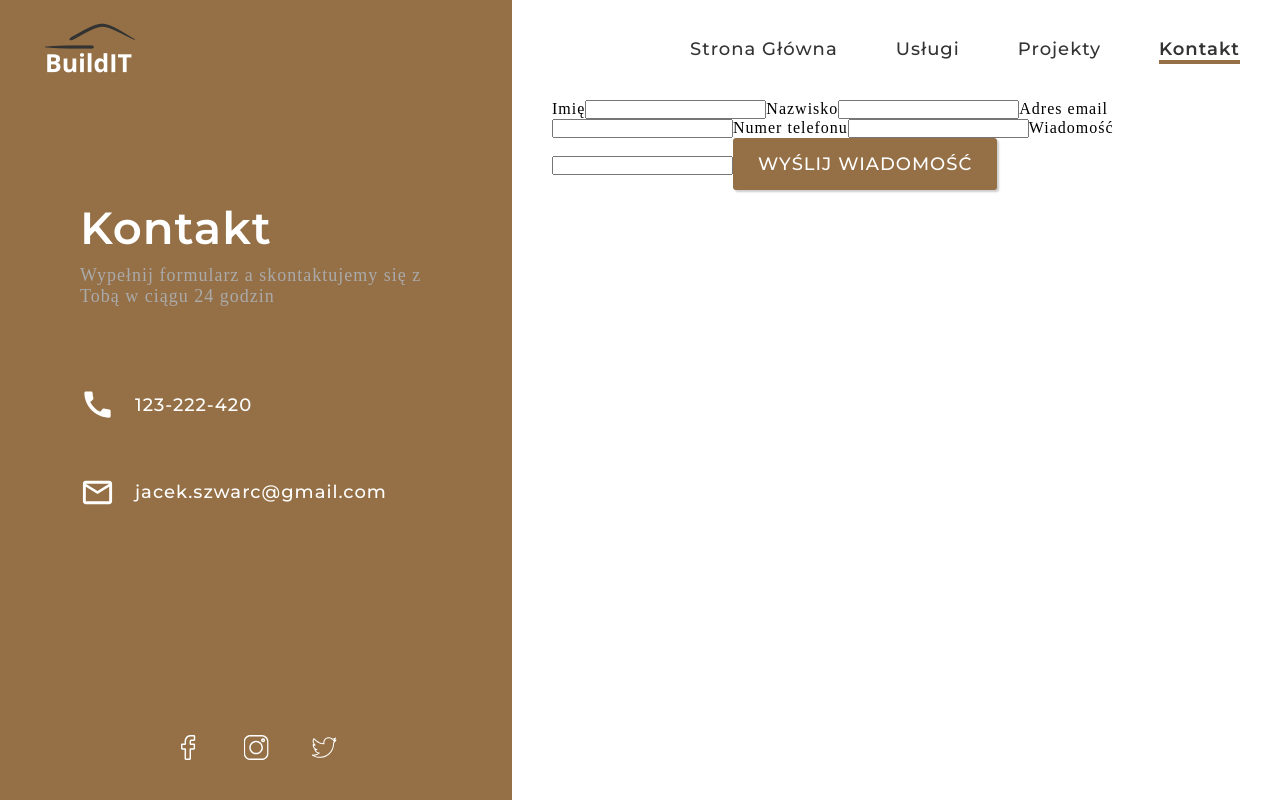
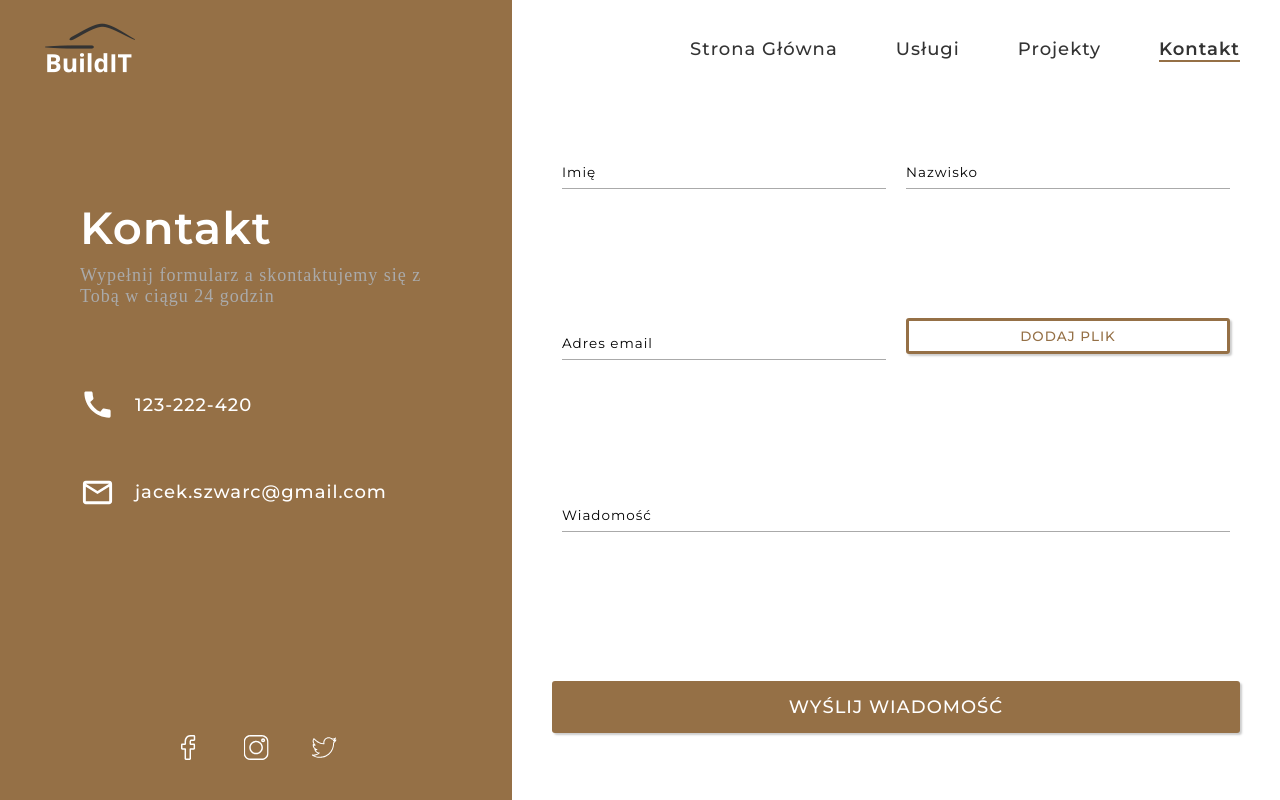
Before and after one commit to oevadee/kosztorysy-1, a React (Create React App) app in the folder client/: page /contact in a window 1280 px wide. Built offline with nearby package versions, Linux system fonts and the light colour scheme.

Commit message:
contact page ui done

```diff
--- a/client/src/App.js
+++ b/client/src/App.js
@@ -29,13 +29,13 @@ function App() {
         <Footer />
       </Route>
       {/* Gallery */}
-      <Route exact path="/gallery">
+      <Route exact path="/gallery/page/:page">
         <Navbar />
         <Gallery />
         <Footer />
       </Route>
       {/* Gallery Preview */}
-      <Route exact path="/gallery/preview">
+      <Route exact path="/gallery/preview/:id">
         <GalleryPreview />
       </Route>
       {/* Contact */}
--- /dev/null
+++ b/client/src/components/Form.js
@@ -0,0 +1,148 @@
+import React, { useState, useRef } from "react";
+import { Formik, Field } from "formik";
+import axios from "axios";
+import "./styles/Form.scss";
+
+// Components
+import Alert from "../components/Alert";
+import Button from "../components/Button";
+
+const Form = () => {
+  const emailPattern = /^(([^<>()\]\\.,;:\s@"]+(\.[^<>()\]\\.,;:\s@"]+)*)|(".+"))@((\[[0-9]{1,3}\.[0-9]{1,3}\.[0-9]{1,3}\.[0-9]{1,3}\])|(([a-zA-Z\-0-9]+\.)+[a-zA-Z]{2,}))$/;
+
+  const [err, setErr] = useState(<></>);
+
+  const label1 = useRef();
+
+  const handleChange = (values) => {
+    values.target.value !== ""
+      ? (label1.current.className =
+          "formContainer__form__row__field__label-active")
+      : (label1.current.className = "formContainer__form__row__field__label");
+  };
+
+  const handleSubmit = (values) => {
+    console.log(values);
+    if (values.firstName.length <= 2) {
+      setErr(<Alert text="Imię jest za krótkie" />);
+    } else if (values.lastName.length <= 2) {
+      setErr(<Alert text="Nazwisko jest za krótkie" />);
+    } else if (!values.email.toLowerCase().match(emailPattern)) {
+      setErr(<Alert text="Email jest niepoprawny" />);
+    } else if (values.message.length <= 10) {
+      setErr(<Alert text="Wiadomość jest za krótka" />);
+    } else {
+      setErr(<Alert text="Wysłano!" />);
+      setTimeout(() => {
+        setErr(<></>);
+      }, 3000);
+
+      axios
+        .post("/sendForm", values)
+        .then((res) => console.log("success"))
+        .catch((err) => console.log(err));
+    }
+  };
+
+  return (
+    <div className="formContainer">
+      <Formik
+        initialValues={{
+          firstName: "",
+          lastName: "",
+          email: "",
+          file: "",
+          message: "",
+        }}
+        onSubmit={handleSubmit}
+      >
+        {(formProps) => (
+          <form
+            className="formContainer__form"
+            onSubmit={formProps.handleSubmit}
+          >
+            <div className="formContainer__form__row">
+              <div className="formContainer__form__row__field">
+                <Field
+                  className="formContainer__form__row__field__input"
+                  name={"firstName"}
+                  type="text"
+                  value={formProps.values.name}
+                  onChange={handleChange}
+                />
+                <label
+                  ref={label1}
+                  className="formContainer__form__row__field__label"
+                >
+                  Imię
+                </label>
+              </div>
+
+              <div className="formContainer__form__row__field">
+                <Field
+                  className="formContainer__form__row__field__input"
+                  name={"lastName"}
+                  type="text"
+                />
+                <label className="formContainer__form__row__field__label">
+                  Nazwisko
+                </label>
+              </div>
+            </div>
+
+            <div className="formContainer__form__row">
+              <div className="formContainer__form__row__field">
+                <Field
+                  className="formContainer__form__row__field__input"
+                  name={"email"}
+                  type="text"
+                />
+                <label className="formContainer__form__row__field__label">
+                  Adres email
+                </label>
+              </div>
+
+              <div className="formContainer__form__row__field">
+                <label className="formContainer__form__row__field__fileLabel">
+                  <input
+                    onChange={(e) =>
+                      formProps.setFieldValue("file", e.target.files[0])
+                    }
+                    name={"file"}
+                    type="file"
+                    style={{ display: "none" }}
+                  />
+                  <a>
+                    Dodaj plik
+                  </a>
+                </label>
+              </div>
+            </div>
+
+            <div className="formContainer__form__row">
+              <div className="formContainer__form__row__field">
+                <Field
+                  className="formContainer__form__row__field__input"
+                  name={"message"}
+                  type="text"
+                />
+                <label className="formContainer__form__row__field__label">
+                  Wiadomość
+                </label>
+              </div>
+            </div>
+
+            <Button
+              text="Wyślij wiadomość"
+              type="secondary-full"
+              submit="submit"
+            />
+          </form>
+        )}
+      </Formik>
+      {err}
+    </div>
+  );
+};
+
+export default Form;
--- a/client/src/components/styles/Button.scss
+++ b/client/src/components/styles/Button.scss
@@ -12,7 +12,7 @@
   transition: $transision-snap;
   cursor: pointer;
     &:active{
-      transform: translateY(1px);
+      transform: translateY(3px);
     }
 }
 
--- /dev/null
+++ b/client/src/components/styles/Form.scss
@@ -0,0 +1,67 @@
+@import './Button.scss';
+@import '../../styles/variables';
+
+.formContainer {
+  width: 100%;
+  height: 100%;
+}
+
+.formContainer__form {
+  height: 100%;
+  width: 100%;
+  display: flex;
+  flex-direction: column;
+  justify-content: space-around;
+}
+
+.formContainer__form__row {
+  width: 100%;
+  display: flex;
+}
+
+.formContainer__form__row__field{
+  flex: 1;
+  padding: 0 10px;
+  display: flex;
+  flex-direction: column;
+}
+
+.formContainer__form__row__field__label {
+  font-size: $font-xs;
+  font-family: $font-mont;
+  transition: all 0.3s ease-in;
+  transform: translateY(-25px);
+  pointer-events: none;
+}
+
+.formContainer__form__row__field__label-active{
+  @extend .formContainer__form__row__field__label;
+  transform: translateY(-50px);
+}
+
+.formContainer__form__row__field__input {
+  border: none;
+  border-bottom: 1px solid $color-muted-text;
+  outline: none;
+  width: 100%;
+  font-size: $font-s;
+
+  &:focus + label{
+    font-size: $font-xs;
+    transform: translateY(-50px);
+  }
+}
+
+.formContainer__form__row__field__fileLabel{
+  @extend .btn;
+  @extend .btn-secondary;
+  display: flex;
+  align-items: center;
+  justify-content: center;
+  height: 20px;
+  transform: translateY(-20px);
+  font-size: $font-xs;
+   &:active{
+     transform: translateY(-17px);
+   }
+}
--- a/client/src/components/styles/Navbar.scss
+++ b/client/src/components/styles/Navbar.scss
@@ -35,17 +35,17 @@
 
 .navbar__nav__item--active{
   font-weight: 600;
-  border-bottom: 4px solid $color-brown;
+  border-bottom: 2px solid $color-brown;
 }
 
 .navbar__nav__item::after {
   content: "";
   position: relative;
-  top: -2px;
+  top: -3px;
   left: 0;
   background: $color-brown;
   display: block;
-  height: 3px;
+  height: 2px;
   transition: $transision-snap;
   width: 0;
 }
--- a/client/src/routes/Contact.js
+++ b/client/src/routes/Contact.js
@@ -1,44 +1,14 @@
-import React, { useState } from "react";
+import React from "react";
 import "../styles/Contact.scss";
 
-import { Formik, Field } from "formik";
-import axios from "axios";
-
 // Components
-import Alert from "../components/Alert";
-import Button from "../components/Button";
+import Form from "../components/Form";
 
 // Icons
 import CallIcon from "@material-ui/icons/Call";
 import MailIcon from "@material-ui/icons/MailOutline";
 
 const Contact = () => {
-  const emailPattern = /^(([^<>()\]\\.,;:\s@"]+(\.[^<>()\]\\.,;:\s@"]+)*)|(".+"))@((\[[0-9]{1,3}\.[0-9]{1,3}\.[0-9]{1,3}\.[0-9]{1,3}\])|(([a-zA-Z\-0-9]+\.)+[a-zA-Z]{2,}))$/;
-
-  const [err, setErr] = useState(<></>);
-
-  const handleSubmit = (values) => {
-    if (values.firstName.length <= 2) {
-      setErr(<Alert text="Imię jest za krótkie" />);
-    } else if (values.lastName.length <= 2) {
-      setErr(<Alert text="Nazwisko jest za krótkie" />);
-    } else if (!values.email.toLowerCase().match(emailPattern)) {
-      setErr(<Alert text="Email jest niepoprawny" />);
-    } else if (values.message.length <= 10) {
-      setErr(<Alert text="Wiadomość jest za krótka" />);
-    } else {
-      setErr(<Alert text="Wysłano!" />);
-      setTimeout(() => {
-        setErr(<></>);
-      }, 3000);
-
-      axios
-        .post("/sendForm", values)
-        .then((res) => console.log("success"))
-        .catch((err) => console.log(err));
-    }
-  };
-
   return (
     <div className="contactContainer">
       <div className="contactContainer-left">
@@ -81,69 +51,7 @@ const Contact = () => {
         </div>
       </div>
       <div className="contactContainer-right">
-        <Formik
-          initialValues={{
-            firstName: "",
-            lastName: "",
-            email: "",
-            phone: "",
-            message: "",
-          }}
-          onSubmit={handleSubmit}
-        >
-          {(formProps) => (
-            <form
-              className="contactContainer__form"
-              onSubmit={formProps.handleSubmit}
-            >
-              <label className="contactContainer__form__label">Imię</label>
-              <Field
-                className="contactContainer__form__input"
-                name={"firstName"}
-                type="text"
-              />
-
-              <label className="contactContainer__form__label">Nazwisko</label>
-              <Field
-                className="contactContainer__form__input"
-                name={"lastName"}
-                type="text"
-              />
-
-              <label className="contactContainer__form__label">
-                Adres email
-              </label>
-              <Field
-                className="contactContainer__form__input"
-                name={"email"}
-                type="text"
-              />
-
-              <label className="contactContainer__form__label">
-                Numer telefonu
-              </label>
-              <Field
-                className="contactContainer__form__input"
-                name={"phone"}
-                type="text"
-              />
-
-              <label className="contactContainer__form__label">Wiadomość</label>
-              <Field
-                className="contactContainer__form__input"
-                name={"message"}
-                type="text"
-              />
-
-              <Button
-                text="Wyślij wiadomość"
-                type="secondary-full"
-                submit="submit"
-              />
-            </form>
-          )}
-        </Formik>
-        {err}
+        <Form />
       </div>
     </div>
   );
--- a/client/src/routes/Home.js
+++ b/client/src/routes/Home.js
@@ -44,7 +44,7 @@ const Home = () => {
       </div>
       <div className="parallaxImageContainer">
         <img
-          src="/img/gallery3/home-calc.jpg"
+          src="/img/home-calc.jpg"
           alt="parallaxImage"
           className="parallaxImageContainer__img"
           style={{transform: `translateY(${pageOffset * 0.6}px)`}}
```
Also changed, not shown: 2 other files (tests, documents, lock files or other folders).
